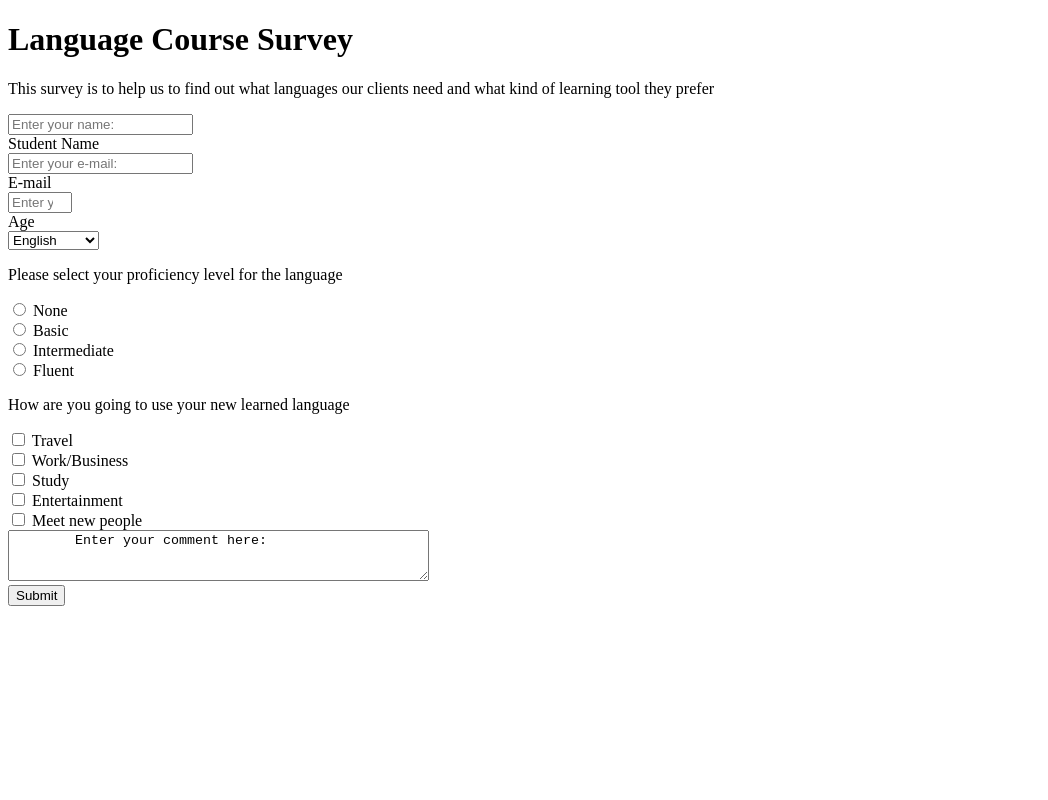
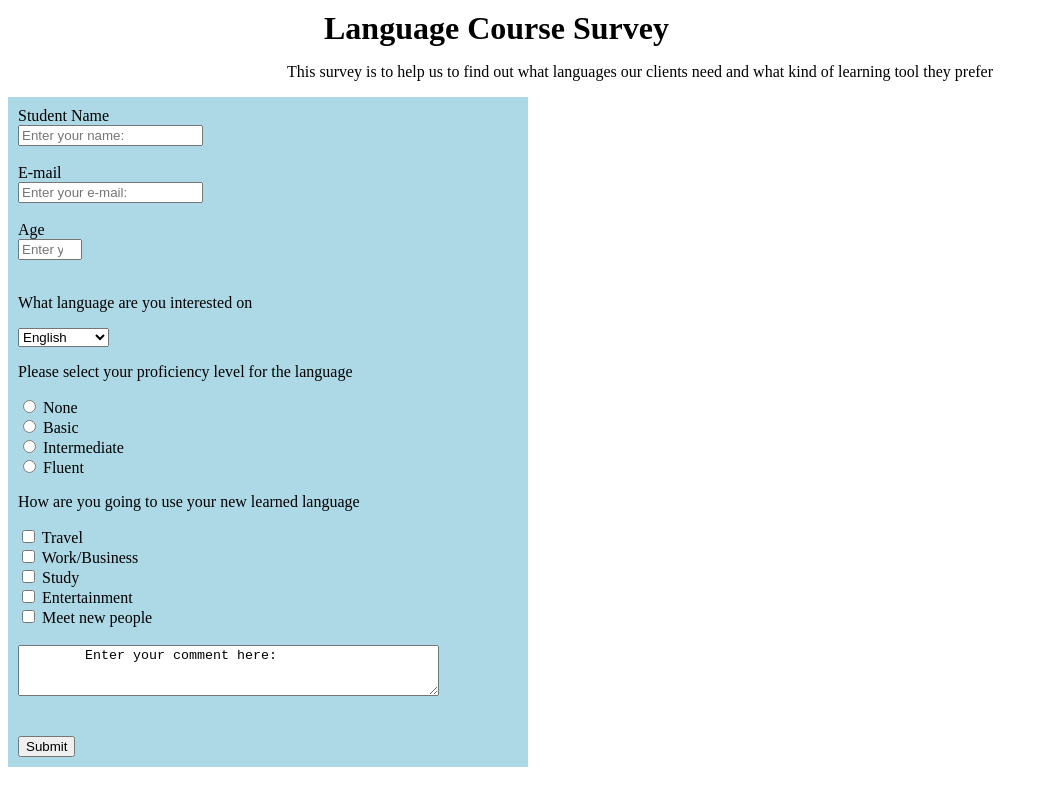
Before and after one commit to John-Arboleda/Microverse-Robson-John, a plain HTML site: page index.html in a window 1280 px wide. Shown: the whole page, without its empty margins (0-1048 px from the left). Drawn offline with Linux system fonts and the light colour scheme.

Commit message:
blue background

```diff
--- a/css/style.css
+++ b/css/style.css
@@ -0,0 +1,15 @@
+
+h1 {
+    margin: 10px 25%;
+
+}
+
+body > p {
+    text-align: center;
+}
+
+#survey-form {
+    background-color: lightblue;
+    width: 500px;
+    padding: 10px;
+}
--- a/index.html
+++ b/index.html
@@ -14,22 +14,23 @@
     <p id="description">This survey is to help us to find out what languages our clients need and what kind of learning tool they prefer</p>
 
     <form id="survey-form">
-      <input type="text" id="name" placeholder="Enter your name: " required></br>
       <label id="name-label">Student Name</label></br>
+      <input type="text" id="name" placeholder="Enter your name: " required></br></br>
 
-      <input type="email" id="email" placeholder="Enter your e-mail: " required></br>
       <label id="email-label">E-mail</label></br>
+      <input type="email" id="email" placeholder="Enter your e-mail: " required></br></br>
 
-      <input type="number" id="number" min="18" max="100" placeholder="Enter your age: " ></br>
       <label id="number-label">Age</label></br>
+      <input type="number" id="number" min="18" max="100" placeholder="Enter your age: " ></br></br>
 
+      <p>What language are you interested on</p>
       <select name="languages" id="dropdown">
         <option value="english">English</option>
         <option value="spanish">Spanish</option>
         <option value="portuguese">Portuguese</option>
         <option value="chinese">Chinese</option>
         <option value="japanese">Japanese</option>
-      </select>
+      </select></br>
 
       <p>Please select your proficiency level for the language</p>
       <input type="radio" name="fluency" value="none" id="none">
@@ -51,11 +52,11 @@
       <input type="checkbox" name="preferences" value="Entertainment" id="Entertainment">
       <label for="Entertainment">Entertainment</label></br>
       <input type="checkbox" name="preferences" value="Meet new people" id="Meet">
-      <label for="Meet">Meet new people</label></br>
+      <label for="Meet">Meet new people</label></br></br>
 
       <textarea name="textarea" rows="3" cols="50">
         Enter your comment here:
-      </textarea>
+      </textarea></br></br>
 
     </br><button type="submit" id="submit" value="submit">Submit</button>
 
```
